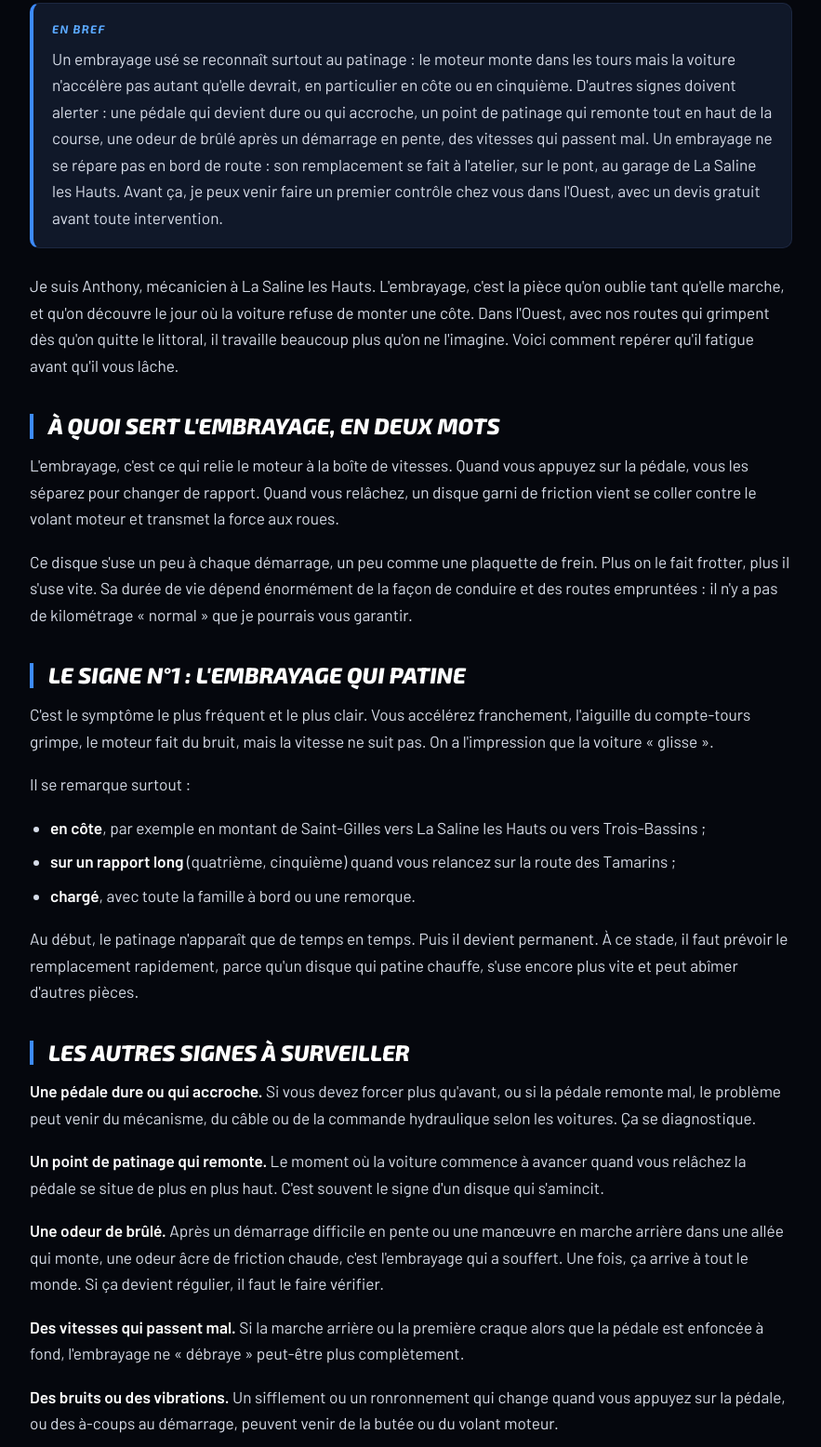
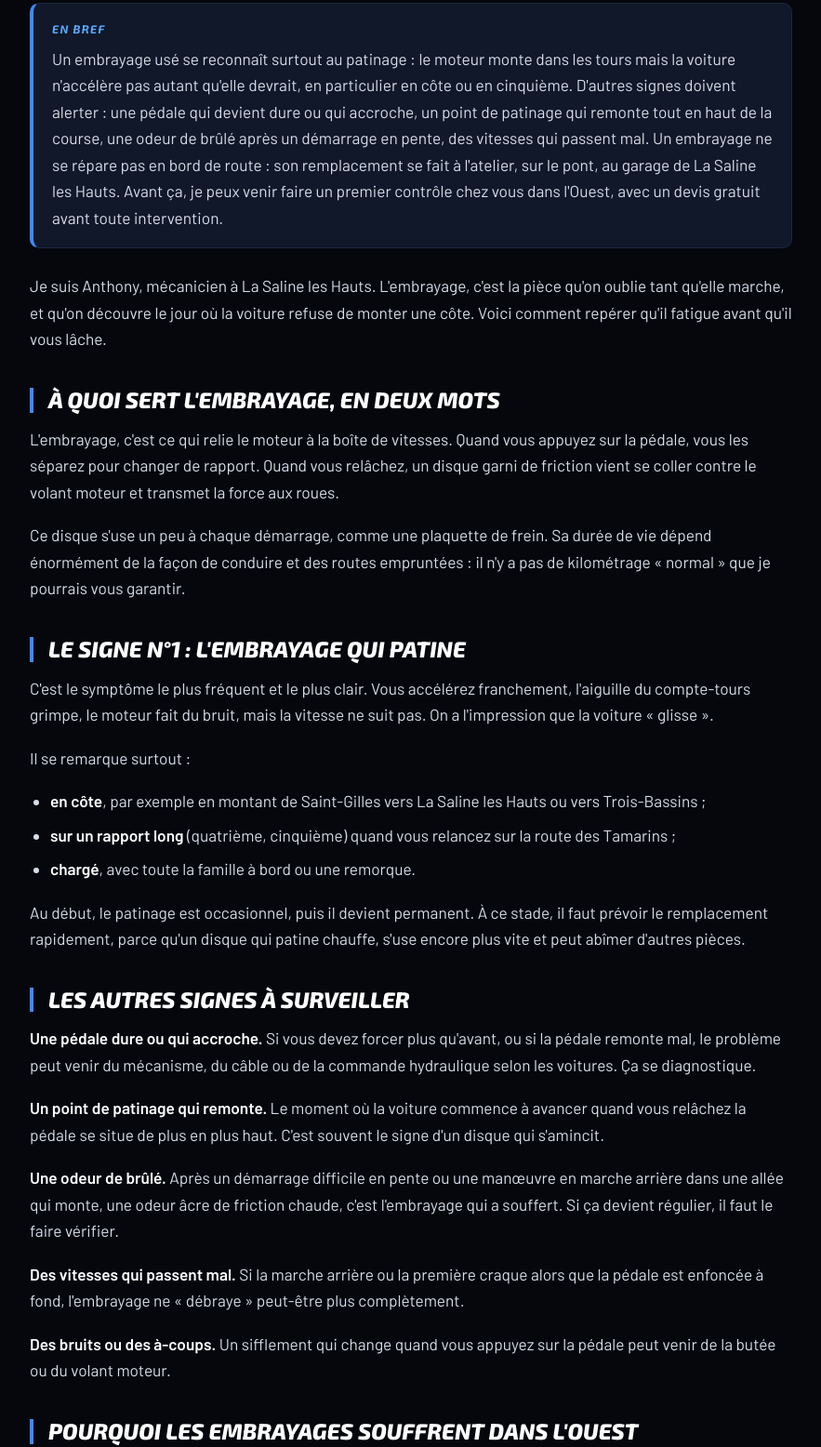
Before and after one commit to capdepontromain-stack/lgdms-performance, a plain HTML site: page blog/embrayage-use-signes-patine-pedale-dure/index.html in a window 1280 px wide. Shown: the part 992-2548 px from the top of the page at 93% size, without its empty margins (198-1081 px from the left). Drawn offline with Linux system fonts and the light colour scheme.

Commit message:
Blog : blog
Co-Authored-By: Claude Fable 5.1 <noreply@anthropic.com>

```diff
--- a/blog/embrayage-use-signes-patine-pedale-dure/index.html
+++ b/blog/embrayage-use-signes-patine-pedale-dure/index.html
@@ -144,25 +144,25 @@
 
 <article class="article">
 <div class="en-bref"><b>En bref</b>Un embrayage usé se reconnaît surtout au patinage : le moteur monte dans les tours mais la voiture n'accélère pas autant qu'elle devrait, en particulier en côte ou en cinquième. D'autres signes doivent alerter : une pédale qui devient dure ou qui accroche, un point de patinage qui remonte tout en haut de la course, une odeur de brûlé après un démarrage en pente, des vitesses qui passent mal. Un embrayage ne se répare pas en bord de route : son remplacement se fait à l'atelier, sur le pont, au garage de La Saline les Hauts. Avant ça, je peux venir faire un premier contrôle chez vous dans l'Ouest, avec un devis gratuit avant toute intervention.</div>
-<p>Je suis Anthony, mécanicien à La Saline les Hauts. L'embrayage, c'est la pièce qu'on oublie tant qu'elle marche, et qu'on découvre le jour où la voiture refuse de monter une côte. Dans l'Ouest, avec nos routes qui grimpent dès qu'on quitte le littoral, il travaille beaucoup plus qu'on ne l'imagine. Voici comment repérer qu'il fatigue avant qu'il vous lâche.</p>
+<p>Je suis Anthony, mécanicien à La Saline les Hauts. L'embrayage, c'est la pièce qu'on oublie tant qu'elle marche, et qu'on découvre le jour où la voiture refuse de monter une côte. Voici comment repérer qu'il fatigue avant qu'il vous lâche.</p>
 <h2>À quoi sert l'embrayage, en deux mots</h2>
 <p>L'embrayage, c'est ce qui relie le moteur à la boîte de vitesses. Quand vous appuyez sur la pédale, vous les séparez pour changer de rapport. Quand vous relâchez, un disque garni de friction vient se coller contre le volant moteur et transmet la force aux roues.</p>
-<p>Ce disque s'use un peu à chaque démarrage, un peu comme une plaquette de frein. Plus on le fait frotter, plus il s'use vite. Sa durée de vie dépend énormément de la façon de conduire et des routes empruntées : il n'y a pas de kilométrage « normal » que je pourrais vous garantir.</p>
+<p>Ce disque s'use un peu à chaque démarrage, comme une plaquette de frein. Sa durée de vie dépend énormément de la façon de conduire et des routes empruntées : il n'y a pas de kilométrage « normal » que je pourrais vous garantir.</p>
 <h2>Le signe n°1 : l'embrayage qui patine</h2>
 <p>C'est le symptôme le plus fréquent et le plus clair. Vous accélérez franchement, l'aiguille du compte-tours grimpe, le moteur fait du bruit, mais la vitesse ne suit pas. On a l'impression que la voiture « glisse ».</p>
 <p>Il se remarque surtout :</p>
 <ul><li><strong>en côte</strong>, par exemple en montant de Saint-Gilles vers La Saline les Hauts ou vers Trois-Bassins ;</li><li><strong>sur un rapport long</strong> (quatrième, cinquième) quand vous relancez sur la route des Tamarins ;</li><li><strong>chargé</strong>, avec toute la famille à bord ou une remorque.</li></ul>
-<p>Au début, le patinage n'apparaît que de temps en temps. Puis il devient permanent. À ce stade, il faut prévoir le remplacement rapidement, parce qu'un disque qui patine chauffe, s'use encore plus vite et peut abîmer d'autres pièces.</p>
+<p>Au début, le patinage est occasionnel, puis il devient permanent. À ce stade, il faut prévoir le remplacement rapidement, parce qu'un disque qui patine chauffe, s'use encore plus vite et peut abîmer d'autres pièces.</p>
 <h2>Les autres signes à surveiller</h2>
 <p><strong>Une pédale dure ou qui accroche.</strong> Si vous devez forcer plus qu'avant, ou si la pédale remonte mal, le problème peut venir du mécanisme, du câble ou de la commande hydraulique selon les voitures. Ça se diagnostique.</p>
 <p><strong>Un point de patinage qui remonte.</strong> Le moment où la voiture commence à avancer quand vous relâchez la pédale se situe de plus en plus haut. C'est souvent le signe d'un disque qui s'amincit.</p>
-<p><strong>Une odeur de brûlé.</strong> Après un démarrage difficile en pente ou une manœuvre en marche arrière dans une allée qui monte, une odeur âcre de friction chaude, c'est l'embrayage qui a souffert. Une fois, ça arrive à tout le monde. Si ça devient régulier, il faut le faire vérifier.</p>
+<p><strong>Une odeur de brûlé.</strong> Après un démarrage difficile en pente ou une manœuvre en marche arrière dans une allée qui monte, une odeur âcre de friction chaude, c'est l'embrayage qui a souffert. Si ça devient régulier, il faut le faire vérifier.</p>
 <p><strong>Des vitesses qui passent mal.</strong> Si la marche arrière ou la première craque alors que la pédale est enfoncée à fond, l'embrayage ne « débraye » peut-être plus complètement.</p>
-<p><strong>Des bruits ou des vibrations.</strong> Un sifflement ou un ronronnement qui change quand vous appuyez sur la pédale, ou des à-coups au démarrage, peuvent venir de la butée ou du volant moteur.</p>
+<p><strong>Des bruits ou des à-coups.</strong> Un sifflement qui change quand vous appuyez sur la pédale peut venir de la butée ou du volant moteur.</p>
 <h2>Pourquoi les embrayages souffrent dans l'Ouest</h2>
 <p>À La Réunion, beaucoup de voitures font exactement ce qu'un embrayage déteste :</p>
 <ul><li><strong>les démarrages en côte</strong>, à chaque feu ou stop dans les Hauts de Saint-Paul et de Saint-Leu ;</li><li><strong>les bouchons</strong> à l'entrée de Saint-Paul ou vers Le Port, où on avance au pas en jouant de la pédale ;</li><li><strong>les allées et garages en pente</strong>, très courants à La Saline les Hauts, où on manœuvre en faisant patiner ;</li><li><strong>la chaleur</strong>, qui n'aide pas une pièce qui fonctionne déjà par friction.</li></ul>
-<p>Quelques bons gestes rallongent sa vie : ne pas garder le pied posé sur la pédale en roulant, utiliser le frein à main pour démarrer en côte plutôt que de tenir la voiture à l'embrayage, passer au point mort aux longs arrêts, et ne pas faire patiner pour rien.</p>
+<p>Quelques bons gestes rallongent sa vie : ne pas garder le pied posé sur la pédale en roulant, utiliser le frein à main pour démarrer en côte plutôt que de tenir la voiture à l'embrayage, passer au point mort aux longs arrêts.</p>
 <h2>Comment je contrôle et remplace un embrayage</h2>
 <p>Je commence par un essai et un contrôle : comportement en montée, point de patinage, état de la commande, bruits. Ce premier diagnostic peut se faire chez vous, à Saint-Gilles, Saint-Paul ou ailleurs dans l'Ouest. Parfois, le souci vient d'un réglage ou de la commande, et pas du disque lui-même.</p>
 <p>Si c'est bien l'embrayage, le remplacement se fait <strong>au garage de La Saline les Hauts</strong>. Il faut déposer la boîte de vitesses, ce qui demande un pont élévateur et un outillage adapté : ce n'est pas un travail qu'on fait sur un trottoir ni sous une voiture tenue par un cric. En général, on remplace le kit complet (disque, mécanisme, butée) et je contrôle le volant moteur en même temps, parce qu'ouvrir deux fois coûte plus cher qu'une. Vous avez un devis gratuit avant toute intervention, avec ce qui est nécessaire et ce qui peut attendre.</p>
```
Also changed, not shown: outils/urls-a-indexer.txt, 1 other file.
